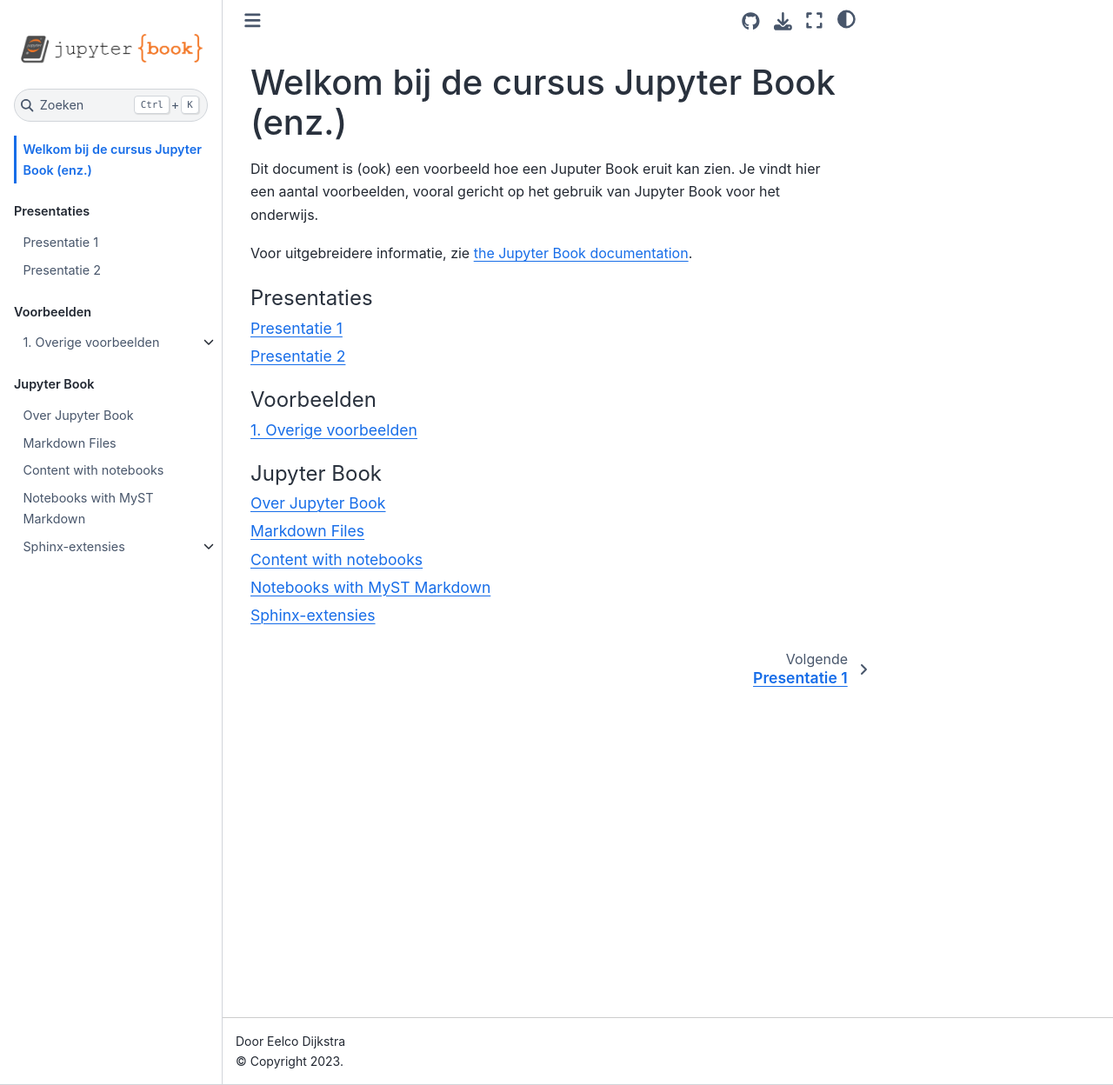
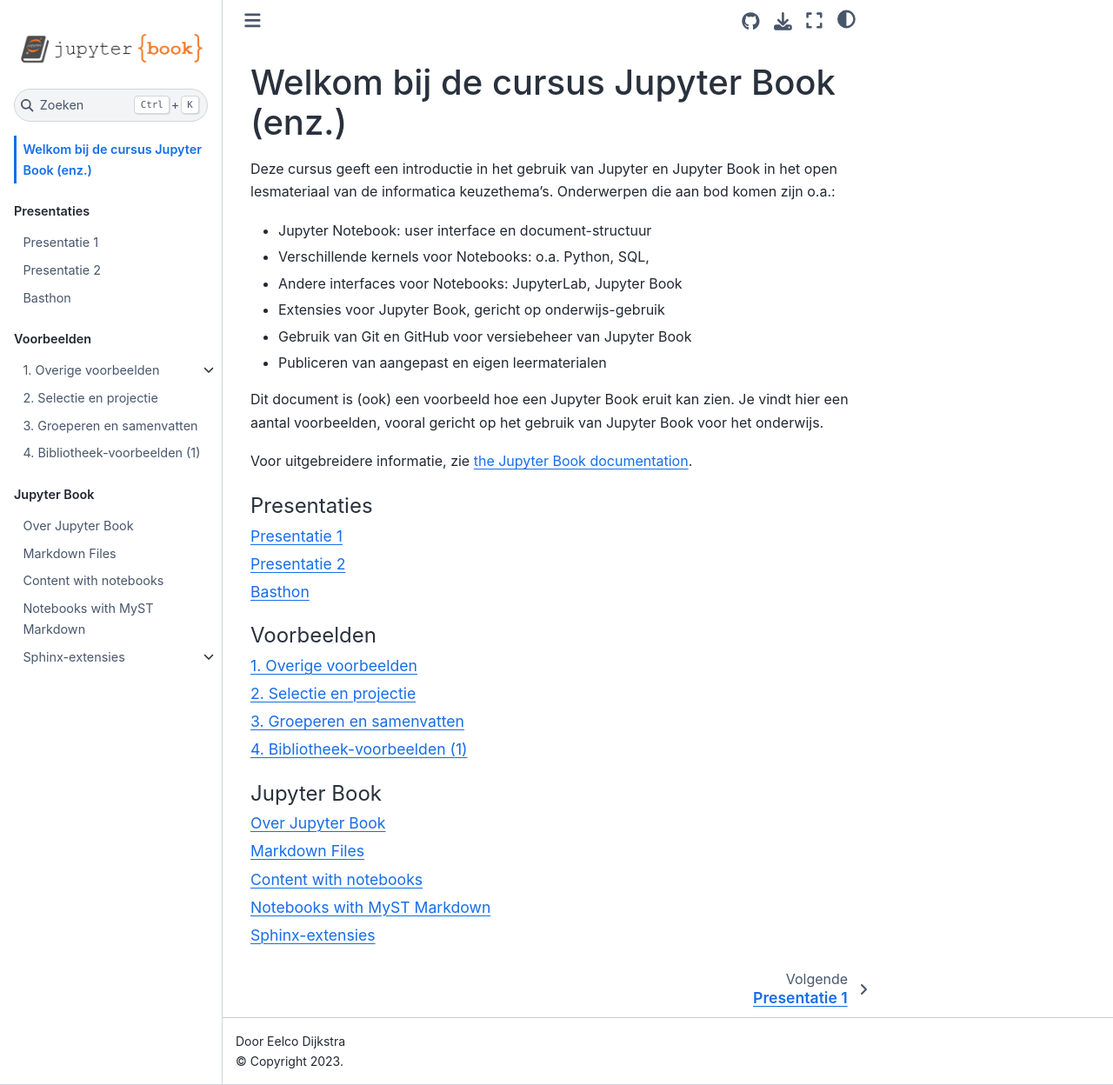
Before and after one commit to eelcodijkstra/jbcursus, a Jupyter Book: the page built from intro.md, in a window 1280 px wide and 1248 px high. Shown: the whole window at 87% size. Built offline with Jupyter Book 1.0.4 settings and Sphinx 7.4.7 and the Sphinx Book theme 1.1.4, drawn with Linux system fonts in a browser that asks for light colours; pages that are not in the unit, such as notebooks, are missing from menus.

Commit message:
update cursus: uit basthon-db

```diff
--- a/_toc.yml
+++ b/_toc.yml
@@ -9,6 +9,7 @@
   chapters:
   - file: presentatie-1
   - file: presentatie-2
+  - file: basthon
 
 - caption: Voorbeelden
   numbered: true
@@ -24,6 +25,9 @@
     - file: voorbeelden/mchoice-demo
     - file: voorbeelden/opdracht-demo
     - file: voorbeelden/uitwerkingen
+  - file: top2000-selectie
+  - file: top2000-samenvatten
+  - file: bibliotheek-a.ipynb
 
 - caption: Jupyter Book
   chapters:
--- a/intro.md
+++ b/intro.md
@@ -1,6 +1,15 @@
 # Welkom bij de cursus Jupyter Book (enz.)
 
-Dit document is (ook) een voorbeeld hoe een Juputer Book eruit kan zien.
+Deze cursus geeft een introductie in het gebruik van Jupyter en Jupyter Book in het open lesmateriaal van de informatica keuzethema's. Onderwerpen die aan bod komen zijn o.a.:
+
+* Jupyter Notebook: user interface en document-structuur
+* Verschillende kernels voor Notebooks: o.a. Python, SQL,
+* Andere interfaces voor Notebooks: JupyterLab, Jupyter Book
+* Extensies voor Jupyter Book, gericht op onderwijs-gebruik
+* Gebruik van Git en GitHub voor versiebeheer van Jupyter Book
+* Publiceren van aangepast en eigen leermaterialen
+
+Dit document is (ook) een voorbeeld hoe een Jupyter Book eruit kan zien.
 Je vindt hier een aantal voorbeelden, vooral gericht op het gebruik van Jupyter Book voor het onderwijs.
 
 Voor uitgebreidere informatie, zie [the Jupyter Book documentation](https://jupyterbook.org).
```
Also changed, not shown: basthon.md (added, +40 -0 lines), bibliotheek-a.ipynb (added), images/basthon-notebook.png (added), images/bibliotheek-schema.png (added), images/tabel-fig.png (added), presentatie-1.ipynb, top2000-samenvatten.ipynb (added), top2000-selectie.ipynb (added), 1 other file.
